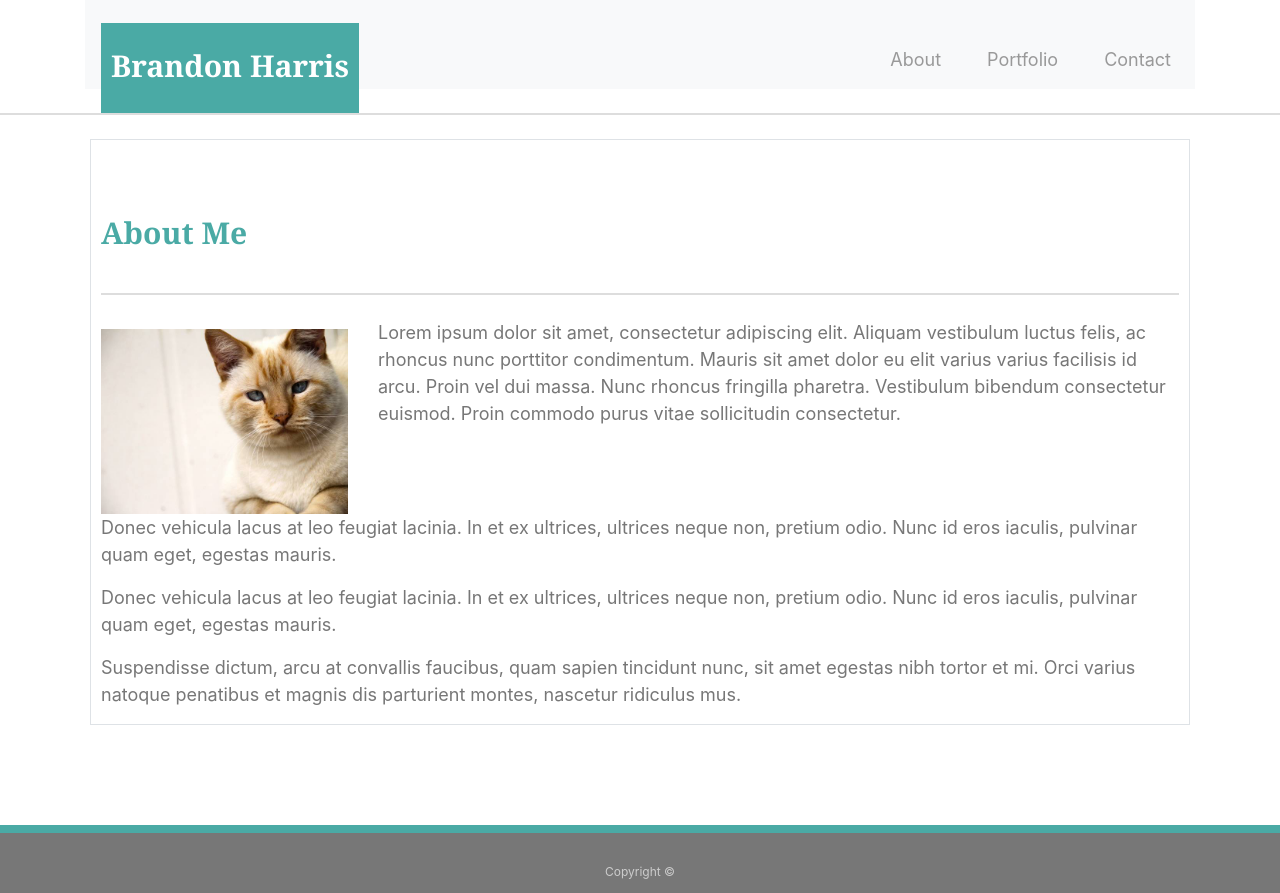
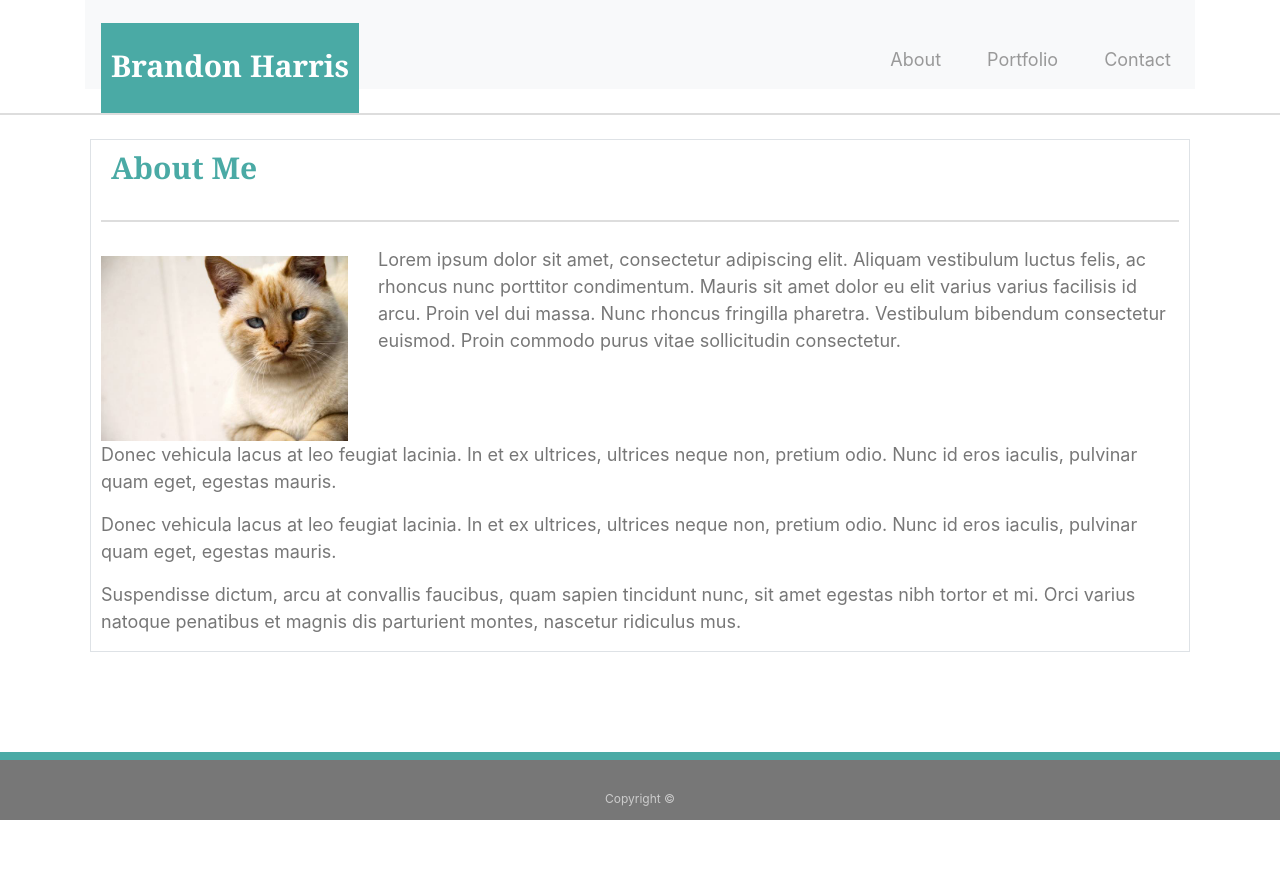
Before and after one commit to BrandonMGH/Bootstrap-Portfolio, a plain HTML site: page starter-code/index.html in a window 1280 px wide. After the commit the page ends 820 px from the top, so only its background shows below. Drawn offline with nearby package versions, Linux system fonts and the light colour scheme.

Commit message:
Bootstrap Homework Ver 2, Sub 1

```diff
--- a/starter-code/assets/css/style2.css
+++ b/starter-code/assets/css/style2.css
@@ -42,6 +42,8 @@ h1 {
     font-weight: 700;
     padding-bottom: 10px;
     padding-top: 75px;
+    margin: auto;
+    padding: 10px;
 }
 
 hr {
@@ -167,3 +169,7 @@ hr {
     border-top: 8px solid #4aaaa5;
     height: 50px;
   }
+
+  /* body > .container {
+    padding-top: 60px;
+  } */
--- a/starter-code/index.html
+++ b/starter-code/index.html
@@ -26,7 +26,7 @@
           </button>
         </div>
       </div>
-      <div class="collapse navbar-collapse flex-grow-1 text-right" id="myNavbar7">
+      <!-- <div class="collapse navbar-collapse flex-grow-1 text-right" id="myNavbar7"> -->
         <ul class="navbar-nav ml-auto flex-nowrap">
           <li class="nav-item">
             <a href="#" class="nav-link">About</a>
@@ -38,7 +38,7 @@
             <a href="#" class="nav-link">Contact</a>
           </li>
         </ul>
-      </div>
+      <!-- </div> -->
     </nav>
   </div>
   <hr class="my-4">
```
Also changed, not shown: starter-code/contact.html (+2 -2 lines), starter-code/portfolio.html (+2 -2 lines).
